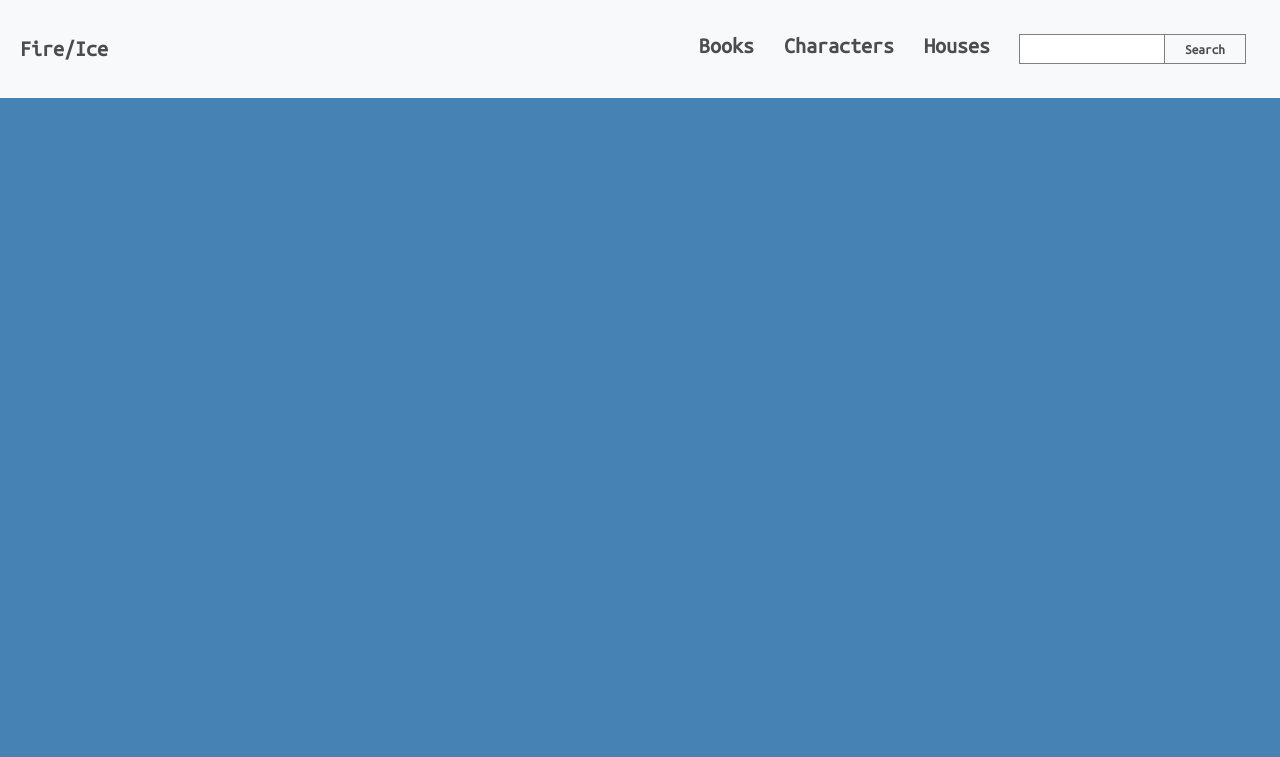
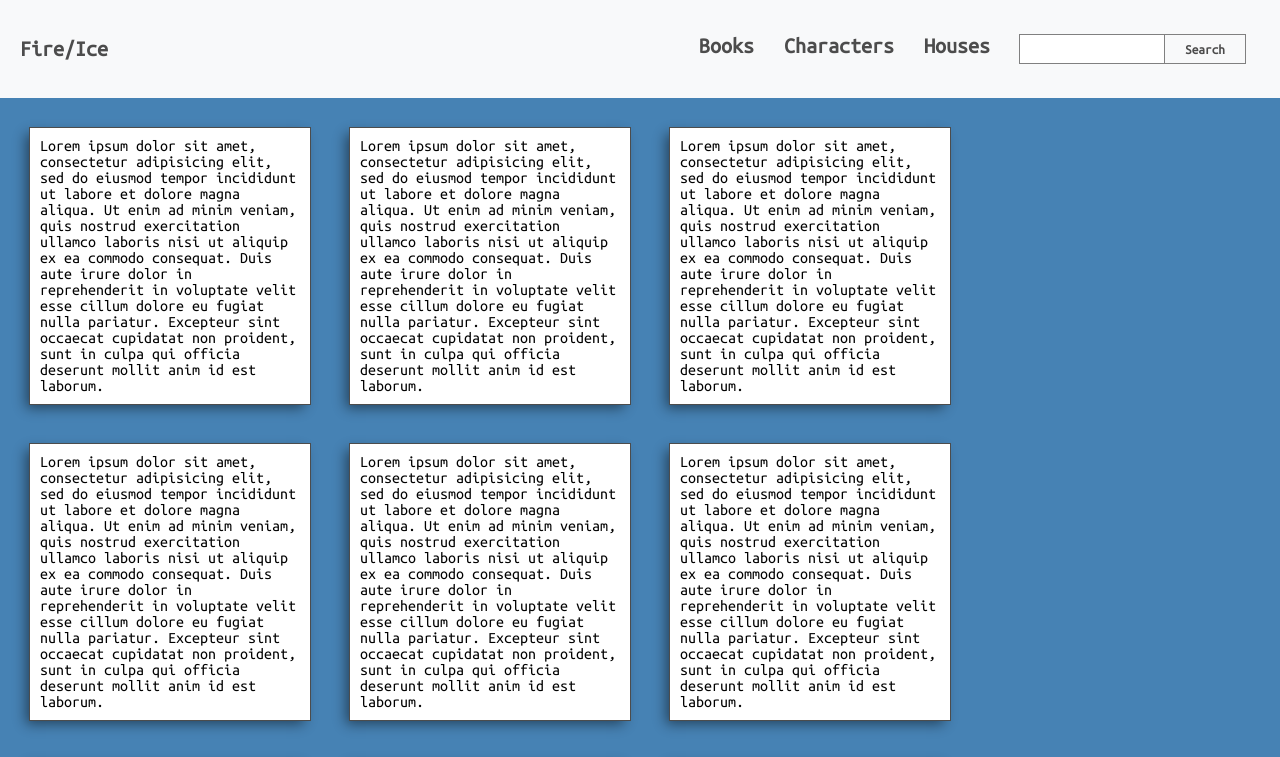
Before and after one commit to suhas023/fire-ice, an Angular app: page / in a window 1280 px wide. Shown: the top 757 px of the page. Built offline with nearby package versions, Linux system fonts and the light colour scheme.

Commit message:
added card-list, card component

```diff
--- a/src/app/api-service.service.ts
+++ b/src/app/api-service.service.ts
@@ -1,4 +1,6 @@
 import { Injectable } from '@angular/core';
+import { HttpClient } from '@angular/common/http'
+import { forkJoin } from 'rxjs'
 
 @Injectable({
   providedIn: 'root'
@@ -7,8 +9,40 @@ export class ApiServiceService {
 
   apiUrl: string;
 
-  constructor() {
-  	this.apiUrl = "https://www.anapioficeandfire.com/api/";
+  constructor(private http: HttpClient) {
+    this.apiUrl = "https://www.anapioficeandfire.com/api/";
   }
 
+
+  getBookCard(name: string) {
+    return this.http.get(this.apiUrl + "books?name=" + name);
+  }
+
+  getCharacterCard(name: string) {
+    return this.http.get(this.apiUrl + "characters?name=" + name);
+  }
+
+  // getHouseCard(name: string) {
+  //   return this.http.get(this.apiUrl + "houses?name=" + name);
+  // }
+
+  // getCards() {
+  //   return forkJoin (
+  //     this.http.get(this.apiUrl + "books"),
+  //     this.http.get(this.apiUrl + "characters"),
+  //     this.http.get(this.apiUrl + "houses")
+  //   );
+  // }
+
+  getHouseCard(name: string) {
+    return this.http.get(this.apiUrl + "house?name=" + name);
+  }
+
+  getCards() {
+    return forkJoin (
+      this.http.get(this.apiUrl + "books"),
+      this.http.get(this.apiUrl + "characters"),
+      this.http.get(this.apiUrl + "houses")
+    );
+  }
 }
--- a/src/app/app.component.html
+++ b/src/app/app.component.html
@@ -1 +1,2 @@
-<app-nav></app-nav>
+<app-nav (event)="changeList($event)" ></app-nav>
+<app-card-list [cards]="'selectedCards'"></app-card-list>
--- a/src/app/app.component.ts
+++ b/src/app/app.component.ts
@@ -1,5 +1,5 @@
-import { Component, OnInit } from '@angular/core';
-import { HttpClient } from '@angular/common/http';
+import { Component, OnInit, HostListener } from '@angular/core';
+import { ApiServiceService } from './api-service.service'
 
 @Component({
   selector: 'app-root',
@@ -7,15 +7,31 @@ import { HttpClient } from '@angular/common/http';
   styleUrls: ['./app.component.css']
 })
 export class AppComponent implements OnInit{
-  title = 'fire-ice';
-  constructor(x: HttpClient) {
-  	// let api = "https://www.anapioficeandfire.com/api/characters?name=walder";
-  	// x.get(api).subscribe((v)=> console.log(v));
+  allCards: any;
+  bookCards: any;
+  characterCards: any;
+  houseCards: any;
+  selectedCards: any;
+
+  constructor(private apiService: ApiServiceService ) {
+
   }
 
   ngOnInit() {
-  	// console.log("hello");
-  	// let y = window.innerWidth;
-  	// console.log(y);
+    // this.apiService.getCards().subscribe(
+    //   data => {
+    //     this.bookCards = data[0];
+    //     this.characterCards = data[1];
+    //     this.houseCards = data[2];
+
+    //     this.allCards = [...this.bookCards, ...this.characterCards, ...this.houseCards];
+    //     console.log(this.allCards);
+    //     this.selectedCards = this.allCards;
+    //   }
+    // )
+  }
+
+  changeList(e) {
+    console.log(e[1]);
   }
 }
--- a/src/app/app.module.ts
+++ b/src/app/app.module.ts
@@ -6,12 +6,14 @@ import { AppComponent } from './app.component';
 import { AppRoutingModule } from './/app-routing.module';
 import { CardListComponent } from './card-list/card-list.component';
 import { NavComponent } from './nav/nav.component';
+import { CardComponent } from './card/card.component';
 
 @NgModule({
   declarations: [
     AppComponent,
     CardListComponent,
-    NavComponent
+    NavComponent,
+    CardComponent
   ],
   imports: [
     BrowserModule,
--- a/src/app/card-list/card-list.component.css
+++ b/src/app/card-list/card-list.component.css
@@ -0,0 +1,9 @@
+.cards-container {
+	width: 100%;
+	display: flex;
+	flex-direction: row;
+	justify-content: flex-start;
+	padding: 10px;
+	margin: 0px;
+	flex-wrap: wrap;
+}
--- a/src/app/card-list/card-list.component.html
+++ b/src/app/card-list/card-list.component.html
@@ -1,3 +1,3 @@
-<p>
-  card-list works!
-</p>
+<div *ngIf="cards" class="cards-container">
+	<app-card *ngFor="let card of tempCards" [card]="card"></app-card>
+</div>
--- a/src/app/card-list/card-list.component.ts
+++ b/src/app/card-list/card-list.component.ts
@@ -1,15 +1,24 @@
-import { Component, OnInit } from '@angular/core';
+import { Component, OnInit, Input, OnChanges } from '@angular/core';
 
 @Component({
   selector: 'app-card-list',
   templateUrl: './card-list.component.html',
   styleUrls: ['./card-list.component.css']
 })
-export class CardListComponent implements OnInit {
+export class CardListComponent implements OnInit, OnChanges {
 
-  constructor() { }
+  @Input() cards;
+  tempCards = Array(30);
+
+  constructor() {
+  }
 
   ngOnInit() {
+
+  }
+
+  ngOnChanges() {
+    console.log(this.cards);
   }
 
 }
--- /dev/null
+++ b/src/app/card/card.component.css
@@ -0,0 +1,16 @@
+.card {
+	color: black;
+	padding: 10px;
+	width: 280px;
+	background-color: white;
+	margin: 20px;
+	outline: 1px solid #4c4c4c;
+	-webkit-box-shadow: -5px 5px 12px -1px rgba(0,0,0,0.48);
+	-moz-box-shadow: -5px 5px 12px -1px rgba(0,0,0,0.48);
+	box-shadow: -5px 5px 12px -1px rgba(0,0,0,0.48);
+	transition: box-shadow 0.5s linear;
+}
+
+.card:hover {
+	box-shadow: none;
+}
--- /dev/null
+++ b/src/app/card/card.component.html
@@ -0,0 +1,8 @@
+<div class="card">
+Lorem ipsum dolor sit amet, consectetur adipisicing elit, sed do eiusmod
+tempor incididunt ut labore et dolore magna aliqua. Ut enim ad minim veniam,
+quis nostrud exercitation ullamco laboris nisi ut aliquip ex ea commodo
+consequat. Duis aute irure dolor in reprehenderit in voluptate velit esse
+cillum dolore eu fugiat nulla pariatur. Excepteur sint occaecat cupidatat non
+proident, sunt in culpa qui officia deserunt mollit anim id est laborum.
+</div>
--- /dev/null
+++ b/src/app/card/card.component.ts
@@ -0,0 +1,17 @@
+import { Component, OnInit, Input } from '@angular/core';
+
+@Component({
+  selector: 'app-card',
+  templateUrl: './card.component.html',
+  styleUrls: ['./card.component.css']
+})
+export class CardComponent implements OnInit {
+
+  @Input() card;
+
+  constructor() { }
+
+  ngOnInit() {
+  }
+
+}
--- a/src/app/nav/nav.component.css
+++ b/src/app/nav/nav.component.css
@@ -28,7 +28,7 @@ nav {
 ul {
 	flex: 1;
 	list-style: none;
-	margin: 0px;
+	margin: 15px 0px 0px 0px;
 	padding: 0px;
 	flex-direction: column;
 	justify-content: flex-end;
@@ -90,6 +90,7 @@ button:hover {
 @media screen and (min-width: 800px) {
 	nav, ul {
 		flex-direction: row;
+		margin: 0px;
 	}
 
 	.brand-drop {
--- a/src/app/nav/nav.component.ts
+++ b/src/app/nav/nav.component.ts
@@ -1,4 +1,4 @@
-import { Component, OnInit, HostListener, HostBinding } from '@angular/core';
+import { Component, OnInit, HostListener, HostBinding, Output, EventEmitter } from '@angular/core';
 
 @Component({
   selector: 'app-nav',
@@ -14,9 +14,16 @@ export class NavComponent implements OnInit {
   ngOnInit() {
   }
 
+  @Output() event: EventEmitter<string[]> = new EventEmitter();
+
   @HostListener('click', ["$event"])
   dropDown(e) {
-  	if (e.target.nodeName === "I" || e.target.nodeName === "LI")
+  	if (e.target.nodeName === "I" || e.target.nodeName === "LI" )
   	this.showDropDown = !this.showDropDown;
+
+    if(e.target.nodeName === "LI") {
+      this.event.emit([e.target.nodeName, e.target.textContent.trim()])
+    }
+
   }
 }
```
Also changed, not shown: 1 other file (tests, documents, lock files or other folders).
